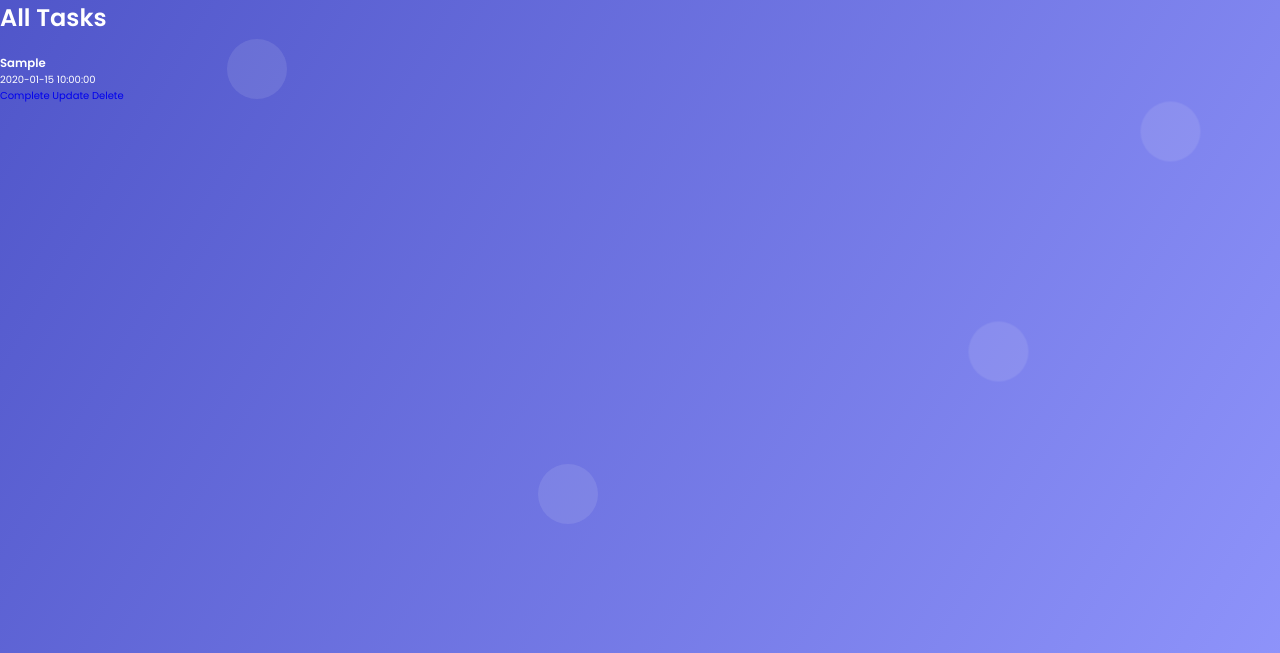
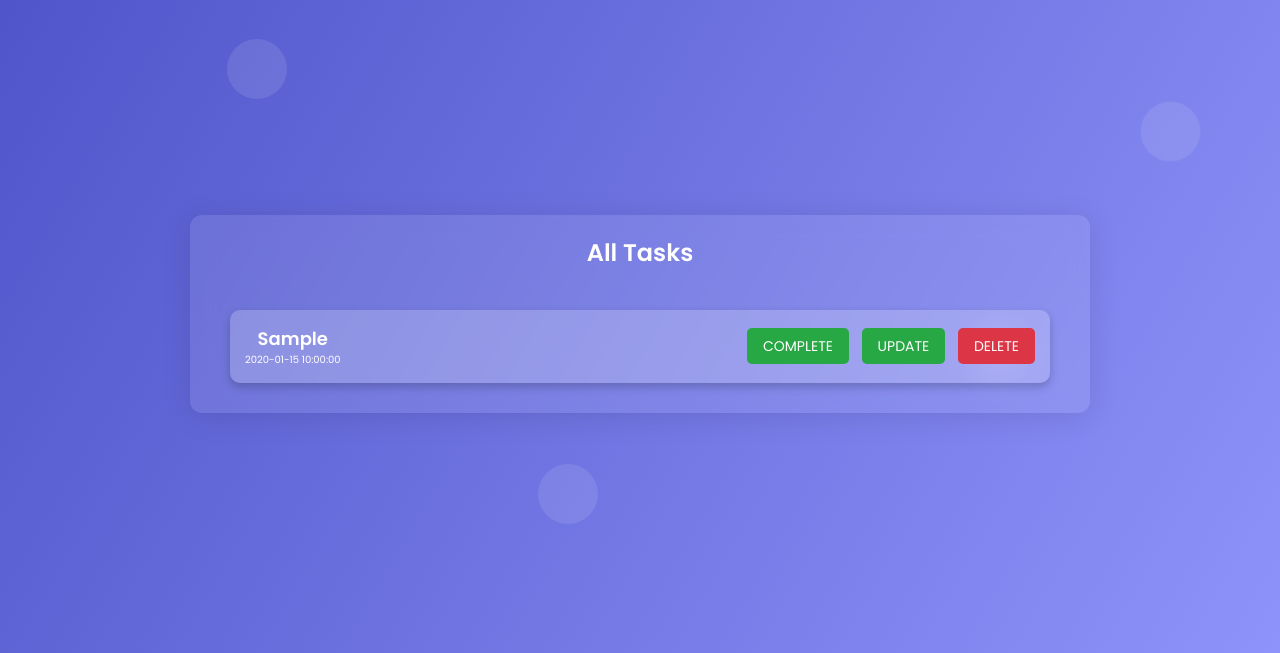
Before and after one commit to ankitkhatry/TODOLIST, a PHP site: page /dashboard.php in a window 1280 px wide. Shown: the part 86-739 px from the top of the page. Run offline with PHP 8.4, Linux system fonts and the light colour scheme; the visitor is signed in with stand-in values (Sample User, id 1); tables that the repository leaves empty or names only in its code hold one stand-in row (values such as "Sample post").

Commit message:
Update dash.css

```diff
--- a/CRUDPROJECT/style/dash.css
+++ b/CRUDPROJECT/style/dash.css
@@ -99,6 +99,106 @@ html {
     }
 }
 
+.task-list {
+    display: flex;
+    justify-content: center;
+    align-items: center;
+    flex-direction: column;
+    backdrop-filter: blur(12px);
+    background: rgba(255, 255, 255, 0.1);
+    border-radius: 12px;
+    padding: 2rem 4rem;
+    box-shadow: 0 4px 30px rgba(0, 0, 0, 0.1);
+    width: 80%;
+    max-width: 900px;
+    text-align: center;
+    position: absolute;
+    top: 50%;
+    left: 50%;
+    transform: translate(-50%, -50%);
+}
+
+
+h2 {
+    font-size: 2.4rem;
+    color: #fff;
+    margin-bottom: 2rem;
+}
+
+.task-items {
+    list-style: none;
+    width: 100%;
+    padding: 0;
+    margin-top: 2rem;
+}
+
+.task-item {
+    display: flex;
+    justify-content: space-between;
+    align-items: center;
+    background: rgba(255, 255, 255, 0.2);
+    border-radius: 10px;
+    padding: 1.5rem;
+    margin-bottom: 1rem;
+    box-shadow: 0 4px 10px rgba(0, 0, 0, 0.2);
+    transition: all .3s ease;
+}
+
+.task-item:hover {
+    transform: translateY(-5px);
+}
+
+.task-info {
+    color: #fff;
+}
+
+.task-info h3 {
+    font-size: 1.8rem;
+}
+
+.task-actions a {
+    padding: 0.8rem 1.6rem;
+    margin-left: 1rem;
+    border-radius: 5px;
+    font-size: 1.4rem;
+    color: #fff;
+    text-transform: uppercase;
+    cursor: pointer;
+    transition: all .2s ease;
+}
+
+.btn-complete {
+    background: #28a745;
+}
+
+.btn-complete:hover {
+    background: #218838;
+}
+
+.btn-update {
+    background: #4e54c8;
+}
+
+.btn-update:hover {
+    background: #8f94fb;
+}
+
+.btn-delete {
+    background: #dc3545;
+}
+
+.btn-delete:hover {
+    background: #c82333;
+}
+
+@media (max-width: 768px) {
+    .task-actions a {
+        padding: 0.5rem 1rem;
+        font-size: 1.2rem;
+    }
+}
+
+
 .task-form {
     display: flex;
     justify-content: center;
```
Also changed, not shown: other parts of CRUDPROJECT/style/dash.css (+2 -140 lines).
